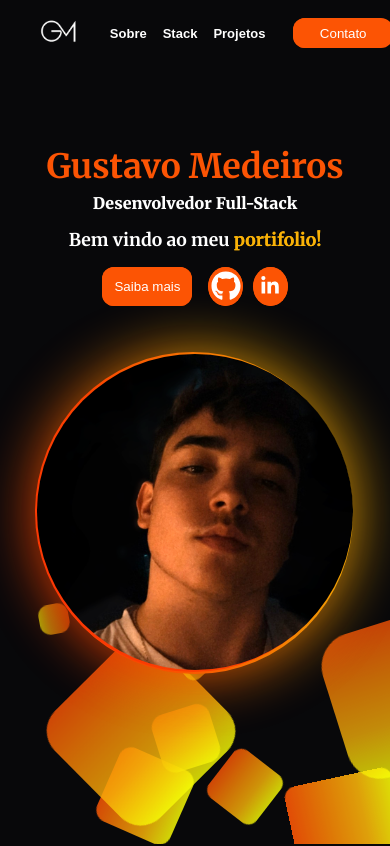
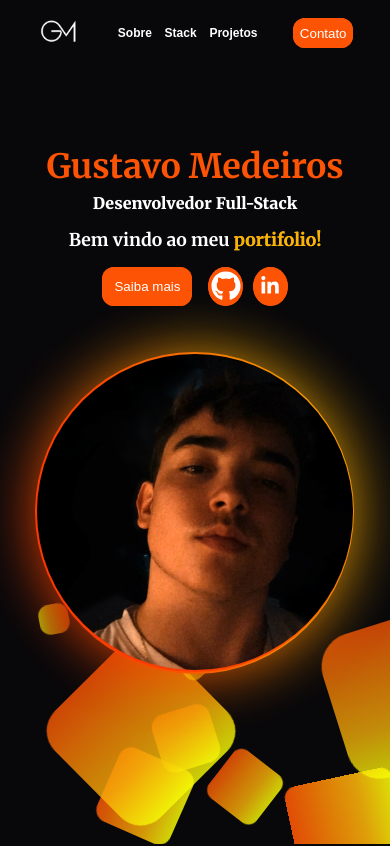
Before and after one commit to gusmfs/portfolio, a React (Vite) app: page / in a window 390 px wide. Shown: the top 846 px of the page. Built offline with nearby package versions, Linux system fonts and the light colour scheme.

Commit message:
responsive adjusts

```diff
--- a/src/components/Header/HeaderButton/style.module.css
+++ b/src/components/Header/HeaderButton/style.module.css
@@ -51,4 +51,8 @@
         height: 30px;
         width: 60px;
     }
+    .btn{
+        width: 60px;
+
+    }
 }
--- a/src/components/Header/HeaderNav/nav.module.css
+++ b/src/components/Header/HeaderNav/nav.module.css
@@ -33,10 +33,10 @@
 }
 @media(max-width:448px){
     .navContainer{
-        gap: 1rem;
+        gap: 0.8rem;
 
     }
     .buttons{
-        font-size: 13px;
+        font-size: 12px;
     }
 }
--- a/src/components/Section/BannerSection/style.module.css
+++ b/src/components/Section/BannerSection/style.module.css
@@ -43,6 +43,7 @@
     height: 430px;
     border-radius: 100%;
     object-fit:cover;
+
 }
 .divImg {
     position: relative;
@@ -433,7 +434,7 @@
         top: -2px;
         left: -2px;
 
-        width: 100%;
+        width: 101%;
         height: 100%;
         background: linear-gradient(60deg, #ee2f0d, #f05d0e, #fc3007, #fa4300, #f2a305,#f7b602,#ffde85);
         border-radius: 100%;
--- a/src/components/Section/ProjectsSection/style.module.css
+++ b/src/components/Section/ProjectsSection/style.module.css
@@ -6,7 +6,6 @@
     gap: 3rem;
     min-height: 650px;
 }
-
 .ul{
     width: 60%;
     height: 100%;
```
